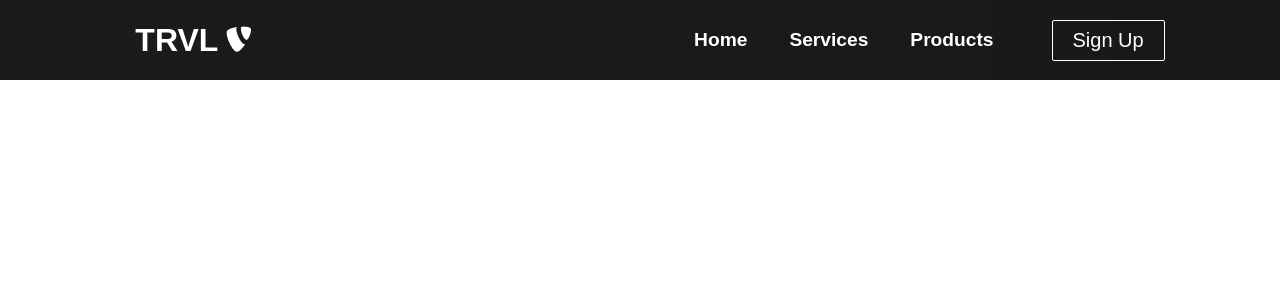
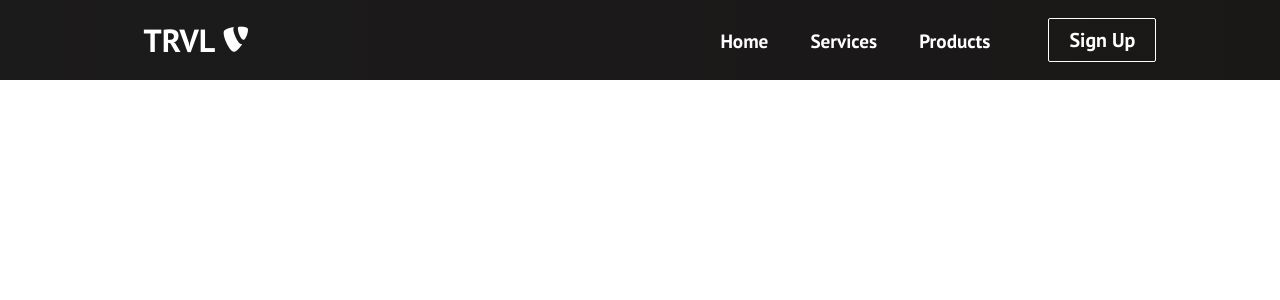
Before and after one commit to n0y0j/react_ui, a React (Create React App) app in the folder travel_web/: page /products in a window 1280 px wide. Shown: the top 300 px of the page. Built offline with nearby package versions, Linux system fonts and the light colour scheme.

Commit message:
feat: Set web font.

```diff
--- a/travel_web/public/index.html
+++ b/travel_web/public/index.html
@@ -11,6 +11,10 @@
 
   <link rel="stylesheet" href="https://pro.fontawesome.com/releases/v5.10.0/css/all.css"
     integrity="sha384-AYmEC3Yw5cVb3ZcuHtOA93w35dYTsvhLPVnYs9eStHfGJvOvKxVfELGroGkvsg+p" crossorigin="anonymous" />
+  <link
+    href="https://fonts.googleapis.com/css2?family=PT+Sans:wght@700&display=swap"
+    rel="stylesheet"
+  />
   <!--
       manifest.json provides metadata used when your web app is installed on a
       user's mobile device or desktop. See https://developers.google.com/web/fundamentals/web-app-manifest/
--- a/travel_web/src/components/HeroSection.js
+++ b/travel_web/src/components/HeroSection.js
@@ -13,17 +13,17 @@ function HeroSection() {
       <div className="hero-btns">
         <Button
           className="btns"
-          buttonStyle="btn--outline"
-          buttonSize="btn--large"
-        >
-          WATCH TRAILER <i className='far fa-play-cicle' />
-        </Button>
-        <Button
-          className="btns"
           buttonStyle="btn--primary"
           buttonSize="btn--large"
         >
           GET STARTED
+        </Button>
+        <Button
+          className="btns"
+          buttonStyle="btn--outline"
+          buttonSize="btn--large"
+        >
+          WATCH TRAILER <i className='far fa-play-circle' />
         </Button>
       </div>
     </div>
--- a/travel_web/src/components/Navbar.css
+++ b/travel_web/src/components/Navbar.css
@@ -1,9 +1,6 @@
-
-
 .navbar {
   background: linear-gradient(90deg, rgb(28, 27, 27) 0%, rgb(26, 23, 23) 100%);
   height: 80px;
-    width: 100%;
   display: flex;
   justify-content: center;
   align-items: center;
@@ -24,7 +21,6 @@
 .navbar-logo {
   color: #fff;
   justify-self: start;
-    font-weight: bold;
   margin-left: 20px;
   cursor: pointer;
   text-decoration: none;
@@ -51,13 +47,11 @@
 
 .nav-item {
   height: 80px;
-    width: 100%;
 }
 
 .nav-links {
   color: #fff;
   display: flex;
-    font-weight: bold;
   align-items: center;
   text-decoration: none;
   padding: 0.5rem 1rem;
@@ -99,7 +93,6 @@
   }
 
   .nav-menu.active {
-      width: 100%;
     background: #242222;
     left: 0;
     opacity: 1;
@@ -109,7 +102,6 @@
 
   .nav-links {
     text-align: center;
-      font-weight: bold;
     padding: 2rem;
     width: 100%;
     display: table;
@@ -151,7 +143,6 @@
     width: 80%;
     text-decoration: none;
     font-size: 1.5rem;
-      font-weight: bold;
     background-color: transparent;
     color: #fff;
     padding: 14px 20px;
--- a/travel_web/src/components/Navbar.js
+++ b/travel_web/src/components/Navbar.js
@@ -2,7 +2,6 @@ import React, { useState, useEffect } from "react";
 import { Button } from "./Button";
 import { Link } from "react-router-dom";
 import "./Navbar.css";
-import "../App.css"
 
 function Navbar() {
   const [click, setClick] = useState(false);
```
Lines whose indentation alone changed are shown as unchanged.
